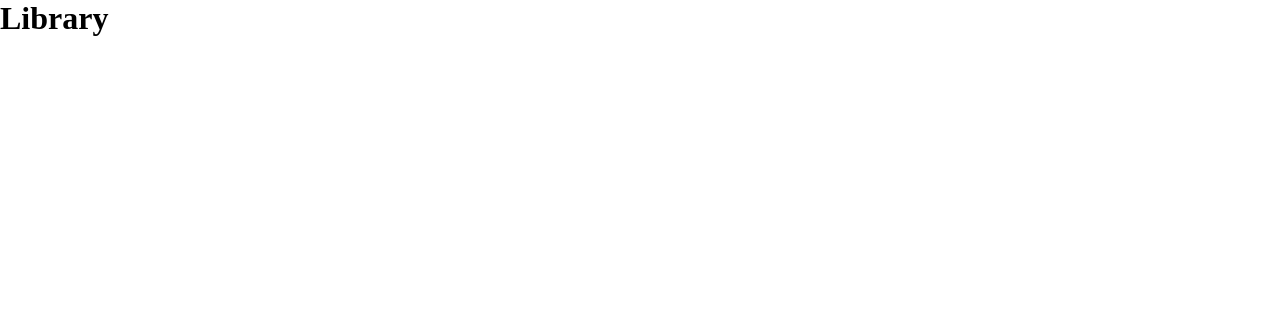
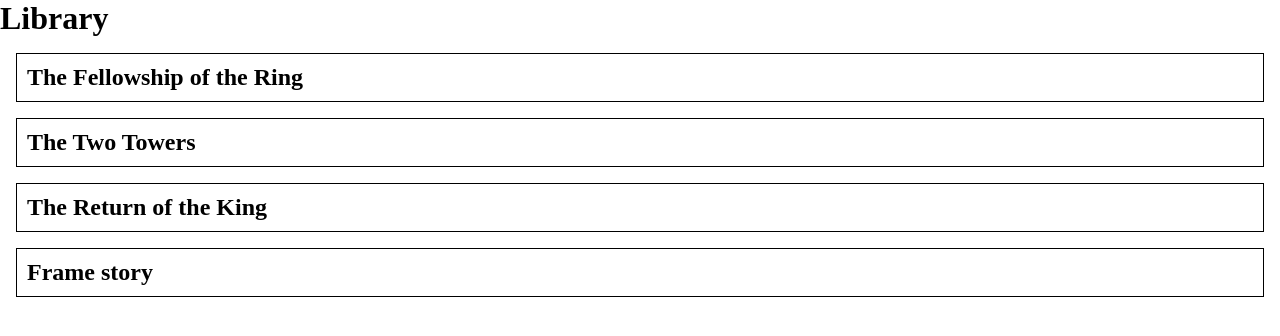
Before and after one commit to TheOdinProjectHomework/Library, a plain HTML site: page index.html in a window 1280 px wide. Drawn offline with Linux system fonts and the light colour scheme.

Commit message:
script, dummy data added to array to display

```diff
--- a/index.html
+++ b/index.html
@@ -5,8 +5,12 @@
     <meta name="viewport" content="width=device-width, initial-scale=1.0">
     <title>Library</title>
     <link rel="stylesheet" href="./styles.css"/>
+    <script src="./script.js" defer></script>
 </head>
 <body>
     <h1>Library</h1>
+    <section id="my-books">
+
+    </section>
 </body>
 </html>
--- /dev/null
+++ b/script.js
@@ -0,0 +1,30 @@
+console.log("hello world!");
+
+let myBooks = document.getElementById("my-books");
+
+const myLibrary = ["The Fellowship of the Ring", "The Two Towers", "The Return of the King", "Frame story"];
+
+function Book() {
+  // the constructor...
+}
+
+function addBookToLibrary() {
+  // do stuff here
+}
+
+function createCard(title) {
+    let cardContainer = document.createElement('div');
+    let cardTitle = document.createElement('h2');
+    cardTitle.textContent = title;
+    cardContainer.appendChild(cardTitle);
+
+    cardContainer.style.border = '1px solid black';
+    cardContainer.style.padding = '10px';
+    cardContainer.style.margin = '1rem';
+    return cardContainer;
+}
+
+for(let i = 0; i < myLibrary.length; i++) {
+    let card = createCard(myLibrary[i]);
+    myBooks.appendChild(card);
+}
```
